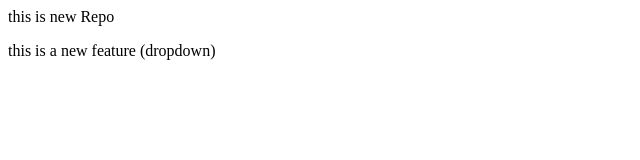
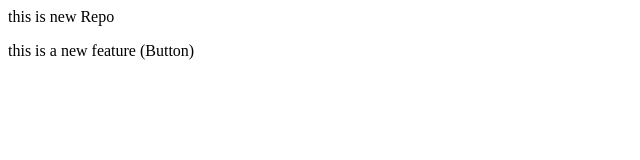
Before and after one commit to bhartiamit5506-ai/local-Repo, a plain HTML site: page index.html in a window 1280 px wide. Shown: the full height of the page, 0-640 px from the left. Drawn offline with Linux system fonts and the light colour scheme.

Commit message:
add button

```diff
--- a/index.html
+++ b/index.html
@@ -1,2 +1,2 @@
 <p>this is new Repo</p>
-<p>this is a new feature (dropdown)</p>
+<p>this is a new feature (Button)</p>
```
